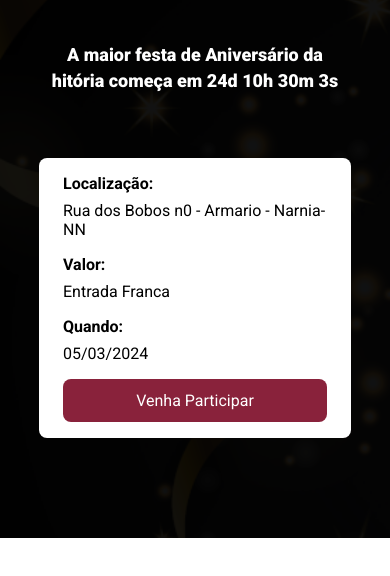
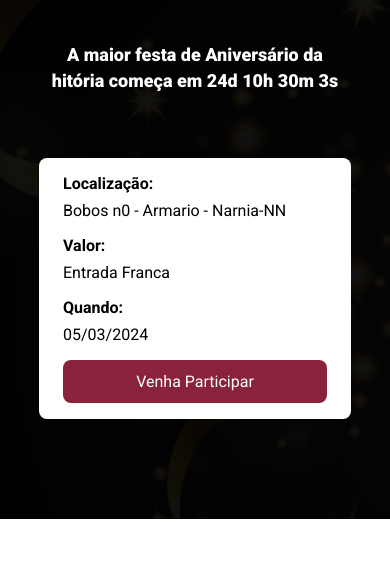
Before and after one commit to thallesrafaell/exercicio_parcel, a website built with Parcel: page src/index.html in a window 390 px wide. Shown: the part 166-742 px from the top of the page. Built offline with nearby package versions, Linux system fonts and the light colour scheme.

Commit message:
CORRIGINDO MEDIA QUERIES

```diff
--- a/src/index.html
+++ b/src/index.html
@@ -18,7 +18,7 @@
             <div class="container-info">
                 <div class="infos__item">
                     <div class="infos__item__title">Localização:</div>
-                    <div class="infos__item__info">Rua dos Bobos n0 - Armario - Narnia-NN</div>
+                    <div class="infos__item__info">Bobos n0 - Armario - Narnia-NN</div>
                 </div>
                 <div class="infos__item">
                     <div class="infos__item__title">Valor:</div>
--- a/src/styles/components/_buttons.scss
+++ b/src/styles/components/_buttons.scss
@@ -6,6 +6,7 @@
   text-decoration: none;
   border-radius: 8px;
   transition-duration: 0.5s;
+  white-space: nowrap;
 
   &:hover {
     background-color: variables.$pink2;
--- a/src/styles/components/_info.scss
+++ b/src/styles/components/_info.scss
@@ -5,6 +5,7 @@
   justify-content: space-between;
   padding: 16px 24px;
   border-radius: 8px;
+  white-space: nowrap;
 
   .container-info {
     display: flex;
@@ -26,6 +27,7 @@
 
   @media (max-width: 640px) {
     display: block;
+    white-space: wrap;
 
     .container-info {
       display: block;
@@ -35,4 +37,8 @@
       margin-bottom: 16px;
     }
   }
+
+  @media (max-width: 1024px) {
+    gap: 10px;
+  }
 }
```
